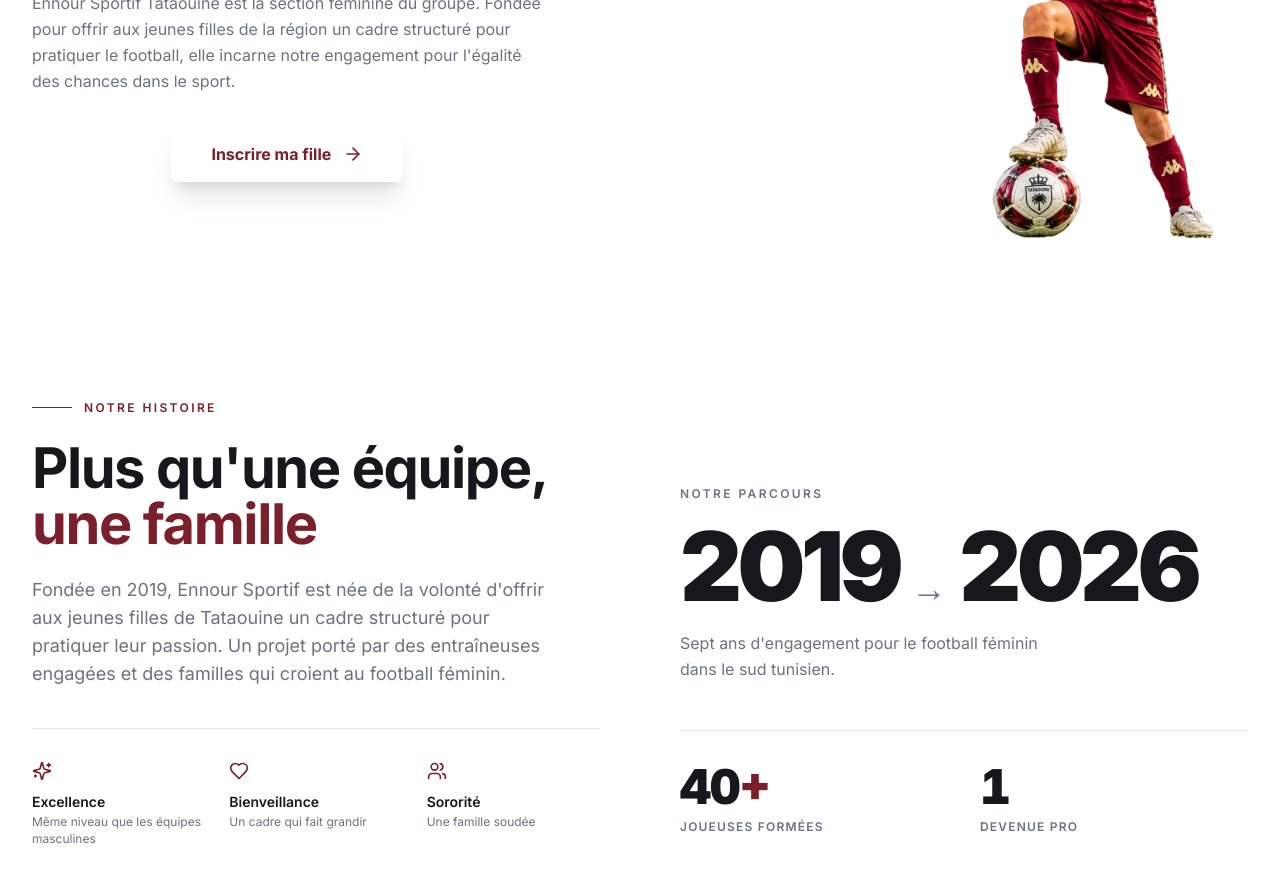
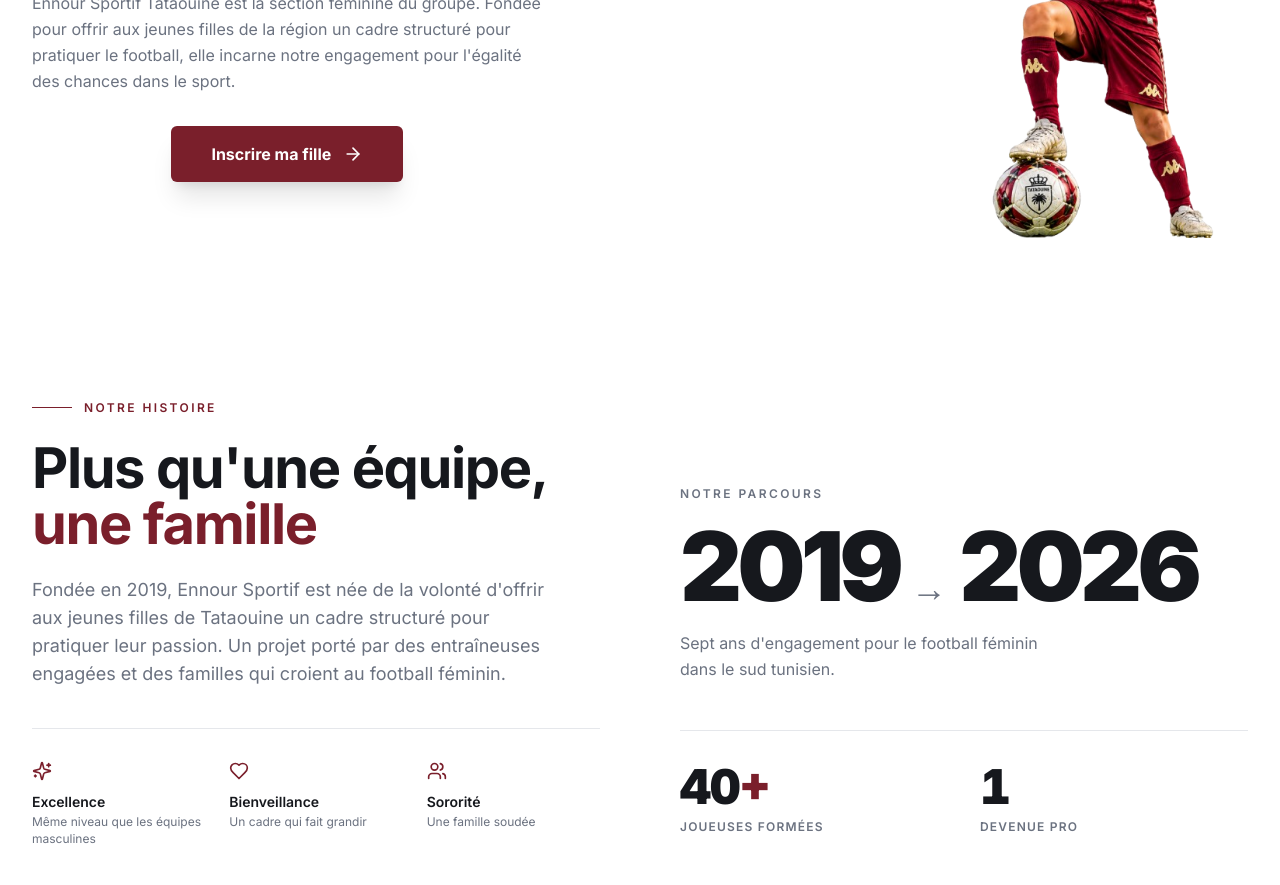
Before and after one commit to akdi3679/rvtataouine, a Next.js app: page /en/ennour in a window 1280 px wide. Shown: the part 1400-2285 px from the top of the page. Built offline with nearby package versions, Linux system fonts and the light colour scheme.

Commit message:
fix: promise button uses team-specific promiseButton (Ennour = burgundy)

```diff
--- a/src/components/sections/academy-story.tsx
+++ b/src/components/sections/academy-story.tsx
@@ -120,7 +120,7 @@ export function AcademyStorySection({ team }: AcademyStorySectionProps = {}) {
           <div className="mt-8 flex justify-center">
             <Link
               href={ctaHref}
-              className={`inline-flex items-center gap-3 rounded-md px-10 py-4 text-base font-bold shadow-xl transition-all hover:-translate-y-0.5 hover:opacity-90 ${theme.carousel.button}`}
+              className={`inline-flex items-center gap-3 rounded-md px-10 py-4 text-base font-bold shadow-xl transition-all hover:-translate-y-0.5 hover:opacity-90 ${theme.promiseButton ?? theme.carousel.button}`}
             >
               {promise.ctaLabel}
               <ArrowRight className="h-5 w-5" />
```
